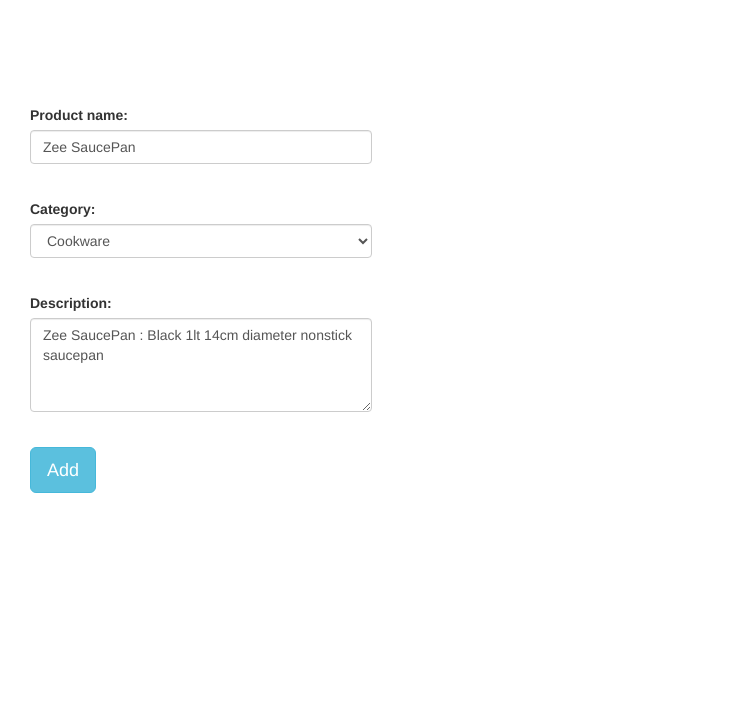
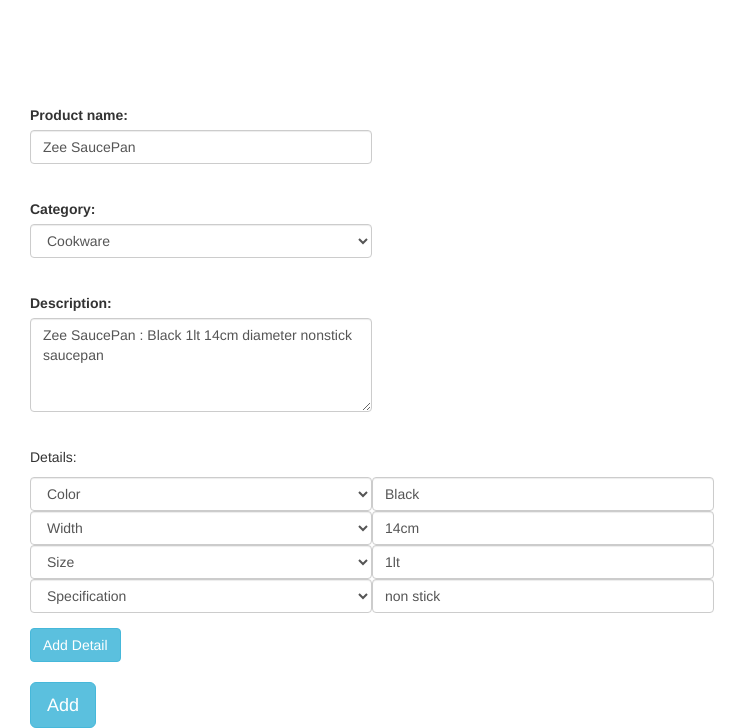
Before and after one commit to emirarditi/ProjectShowcase, a PHP site: page /AdminAdd.php?productId=3 in a window 1280 px wide. Shown: the part 73-801 px from the top of the page, without its empty margins (0-747 px from the left). Before the commit the page ends 566 px from the top, so only its background shows below. Run offline with PHP 8.4, Linux system fonts and the light colour scheme; the visitor is signed in with stand-in values (Sample User, id 1); data comes from the database, SQL or seed files in the repository; some libraries are stand-ins or nearby versions.

Commit message:
First steps of details module. Fixed some lost commits. Added details dataobject. Used JS for dynamic infinite select AND textboxes in update/add products.

```diff
--- a/AdminAdd.php
+++ b/AdminAdd.php
@@ -21,11 +21,12 @@
 </head>
 <body>
     <?php include "navbar.php";?>
-    <div class="container-fluid">
-        <div class="row">
-            <div class="col-sm-10" style="margin-top: 80px">
-                <div class="container">
-                    <form method="POST" action="AddProduct.php">
+    <div class="container-fluid" id="mainDiv">
+        <div class="row" id="rowDiv">
+            <div class="col-sm-10" style="margin-top: 80px" id="colDiv">
+                <div class="container" id="contDiv">
+                    <form method="get" action="AddProduct.php" id="mainForm">
+                        <div id="formDiv">
                         <input type="text" name="typeIndex" style="visibility: hidden" value="<?php if (isset($_GET["productId"]))echo $_GET["productId"]; else echo 0;?>">
                         <div class="form-group">
                             <label for="product_name">Product name:</label>
@@ -49,6 +50,25 @@
                             <textarea class="form-control" rows="4" name="product_description" id="product_description"><?php if (isset($_GET["productId"]))echo $productData[0]["product_description"]; ?></textarea>
                             <br>
                         </div>
+                        <div class="form-group" id="detailsDiv">
+                            <p>Details:</p>
+                            <?php if(isset($_GET["productId"])){
+                                $details = $database->select("product_details", "*",[
+                                  "product_id" => $_GET["productId"]
+                                ]);
+                                foreach ($details as $detail){
+                                    $_GET["selected"] = $detail["detail_type_id"];
+                                    echo "<select name='detail_type_id' style='display:inline;' class='form-control'>";
+                                    include "DataObjects/Details.php";
+                                    echo "</select>";
+                                    echo "<input type='text' name='detail_value' value='" . $detail["detail_value"] . "' class='form-control' style='display: inline'>";
+                                    echo "<br>";
+                                }
+                            }?>
+                        </div>
+                            <button type="button" class="btn btn-info btn-md" onclick="addInput()">Add Detail</button>
+                        </div>
+                        <br/>
                         <button type="submit" class="btn btn-info btn-lg">Add</button>
                     </form>
                 </div>
--- /dev/null
+++ b/DataObjects/Details.php
@@ -0,0 +1,17 @@
+<?php
+include_once "DataObjects/DatabaseInstance.php";
+$options = $database->select("detailtypes",[
+    "detail_id",
+    "detail_name"
+]);
+foreach ($options as $option){
+    if(isset($_GET["selected"])){
+        if($option["detail_id"] == $_GET["selected"]){
+            echo '<option value="' . $option["detail_id"] . '" selected>' . $option["detail_name"] . '</option>';
+        }
+        else
+            echo '<option value="' . $option["detail_id"] . '">' . $option["detail_name"] . '</option>';
+    }
+    else
+        echo '<option value="' . $option["detail_id"] . '">' . $option["detail_name"] . '</option>';
+}
--- a/Head.php
+++ b/Head.php
@@ -1,3 +1,4 @@
 <script type="text/javascript" src="script/jquery-3.1.1.min.js"></script>
 <link type='text/css' rel='stylesheet' href='css/bootstrap.min.css'/>
 <script type='text/javascript' src="script/bootstrap.min.js"></script>
+<script src="script/script.js"></script>
--- /dev/null
+++ b/script/script.js
@@ -0,0 +1,14 @@
+var choices = ["Weight", "Color", "Size", "Height", "Width", "Shape", "Specification"];
+//var choices = [["Weight",1], ["Color",2], ["Size",3], ["Height",4], ["Width",5], ["Shape",6], ["Specification",7]];
+
+function addInput() {
+    var select = $("<select name=\"detail_type_id\" style=\"display:inline;\" class=\"form-control\"/>");
+    select.name = "detailOption";
+    $.each(choices, function(a, b) {
+        select.append($("<option/>").attr("value", a+1).text(b));
+    });
+    var text = $("<input  style=\"display:inline;\" type=\"text\" name=\"detail_value\"  class=\"form-control\"/>");
+    $("#detailsDiv").append(select);
+    $("#detailsDiv").append(text);
+    $("#detailsDiv").append("<br/>");
+}
```
Also changed, not shown: Search.php (+6 -1 lines).
